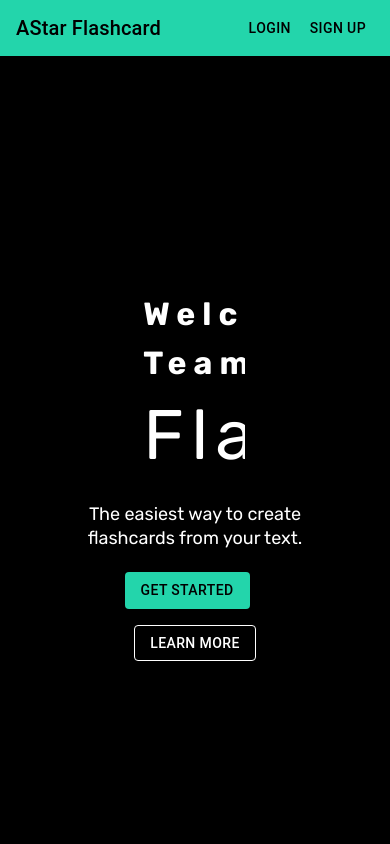
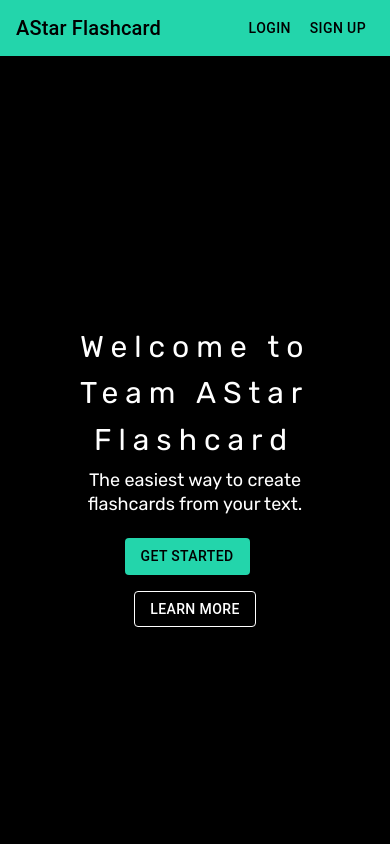
Before and after one commit to Shoheicode/Project-4-AI-Flashcards, a Next.js app: page / in a window 390 px wide. Shown: the top 844 px of the page. Built offline with nearby package versions, Linux system fonts and the light colour scheme; no server answers; a web font is replaced by a local one.

Commit message:
updated thing

```diff
--- a/app/page.js
+++ b/app/page.js
@@ -55,6 +55,7 @@ export default function Home() {
           bgcolor={"black"}
           margin={"0px"}
           padding={10}
+          className="section"
         >
           <Typography variant="h2" component="h1" gutterBottom id="text">
             Welcome to
--- a/app/typewrite.css
+++ b/app/typewrite.css
@@ -19,21 +19,6 @@
 }
 
 #text1 {
-  position: relative;
-  color: hsl(0, 0%, 100%);
-  font-weight:normal!important;
-  font-family: "Rubik", sans-serif!important;
-  font-size: 70px;
-  letter-spacing: 7px!important;
-  overflow: hidden;
-  text-wrap:stable;
-  border-right: 2px solid hsl(0, 0%, 0%);
-  white-space: nowrap;
-  animation: typewriter1 4s steps(44) 1s 1 normal both,
-    blinkTextCursor 4000ms;
-}
-
-#text2 {
   position: relative;
   color: hsl(0, 0%, 100%);
   font-weight:normal!important;
@@ -133,12 +118,32 @@
 
 @media only screen and (max-width: 500px) {
   /* For desktop: */
+
+  .section{
+    padding: 10vw;
+  }
+
   #text {
     position: relative;
     color: hsl(0, 0%, 100%);
-    font-weight: bold!important;
-    font-size: xx-large;
+    font-weight:normal!important;
     font-family: "Rubik", sans-serif!important;
+    font-size: 30px;
+    letter-spacing: 7px!important;
+    overflow: hidden;
+    text-wrap:stable;
+    border-right: 2px solid hsl(0, 0%, 0%);
+    white-space: nowrap;
+    animation: typewriter1 4s steps(44) 1s 1 normal both,
+      blinkTextCursor 4000ms;
+  }
+
+  #text1 {
+    position: relative;
+    color: hsl(0, 0%, 100%);
+    font-weight:normal!important;
+    font-family: "Rubik", sans-serif!important;
+    font-size: 30px;
     letter-spacing: 7px!important;
     overflow: hidden;
     text-wrap:stable;
@@ -148,8 +153,24 @@
       blinkTextCursor 1000ms infinite;
   }
 
-  .section{
-    padding: 10vw;
+  @keyframes typewriter {
+    from {
+      width: 0%;
+    }
+    to {
+      width: 100%;
+    }
+  }
+
+  @keyframes typewriter1 {
+    from {
+      width: 0%;
+      border-right-color: white;
+    }
+    to {
+      width: 100%;
+      border-right-color: black;
+    }
   }
 
   .apply{
```
